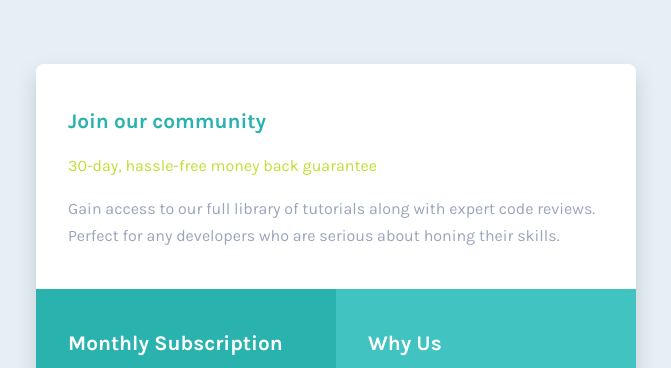
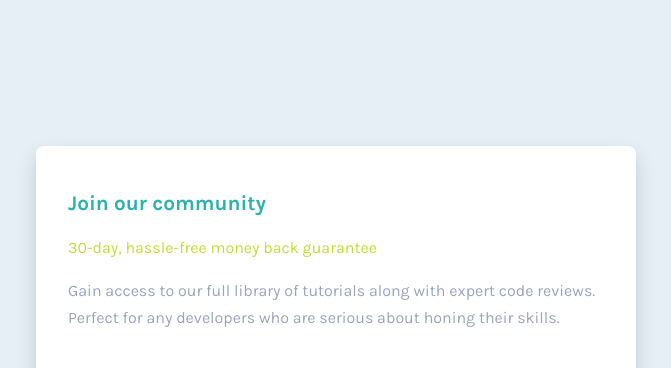
Before and after one commit to HarshSaini13/single-price-grid-project, a plain HTML site: page index.html in a window 1280 px wide. Shown: the top 368 px of the page, without its empty margins (304-975 px from the left). Drawn offline with Linux system fonts and the light colour scheme.

Commit message:
Finished

```diff
--- a/style.css
+++ b/style.css
@@ -7,14 +7,16 @@ html {
 
 body {
     background-color: hsl(204, 43%, 93%);
-    margin: 4em 2em;
+    /* padding: 4em 2em; */
+    /* margin: 4em 2em; */
     line-height: 1.4;
     display: flex;
-    min-height: 100%;
+    min-height: 100vh;
     align-items: center;
     justify-content: center;
+    width: auto;
+    overflow: hidden;
 }
-
 main {
     display: grid;
     border-radius: 0.5em;
```
